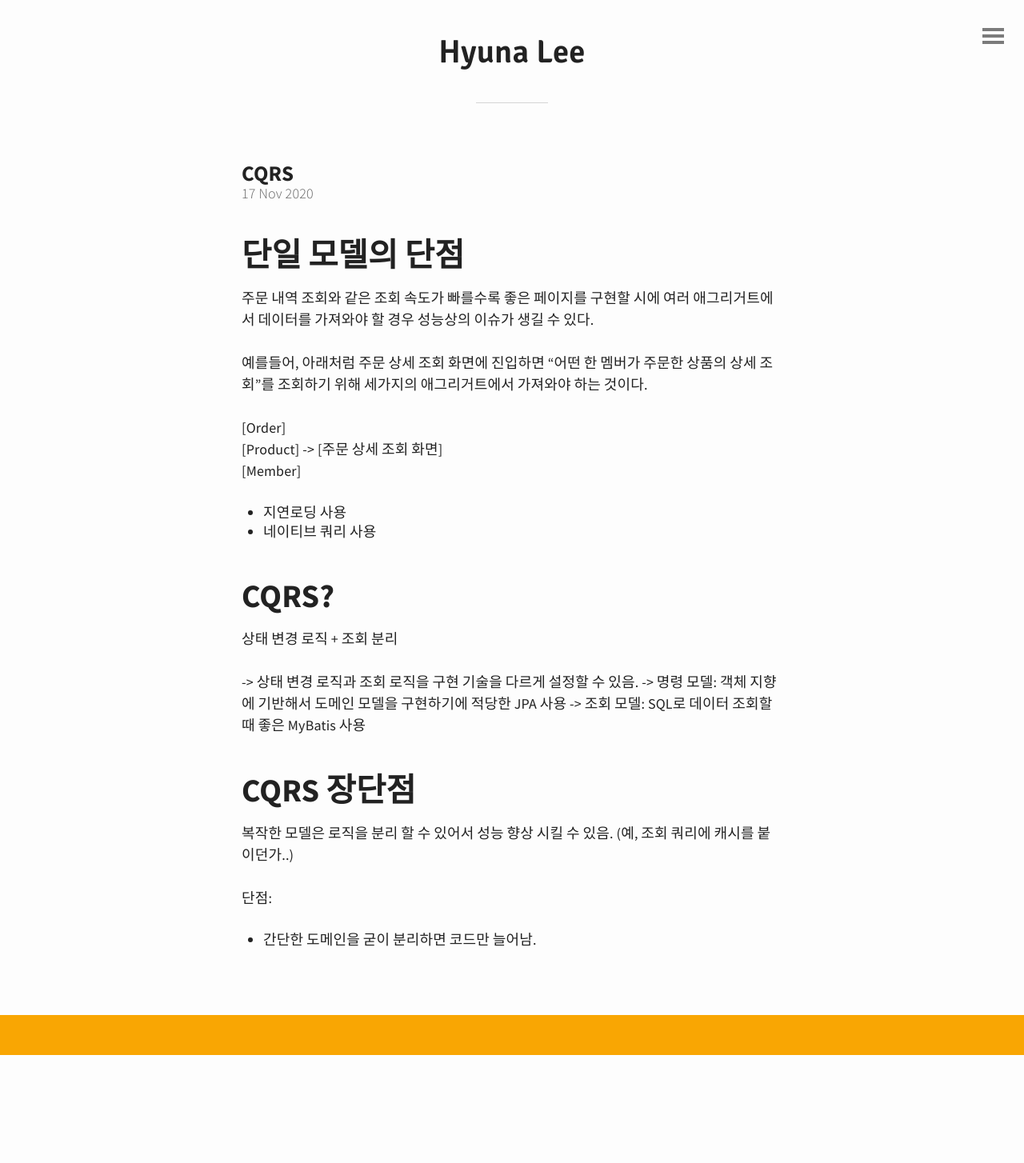
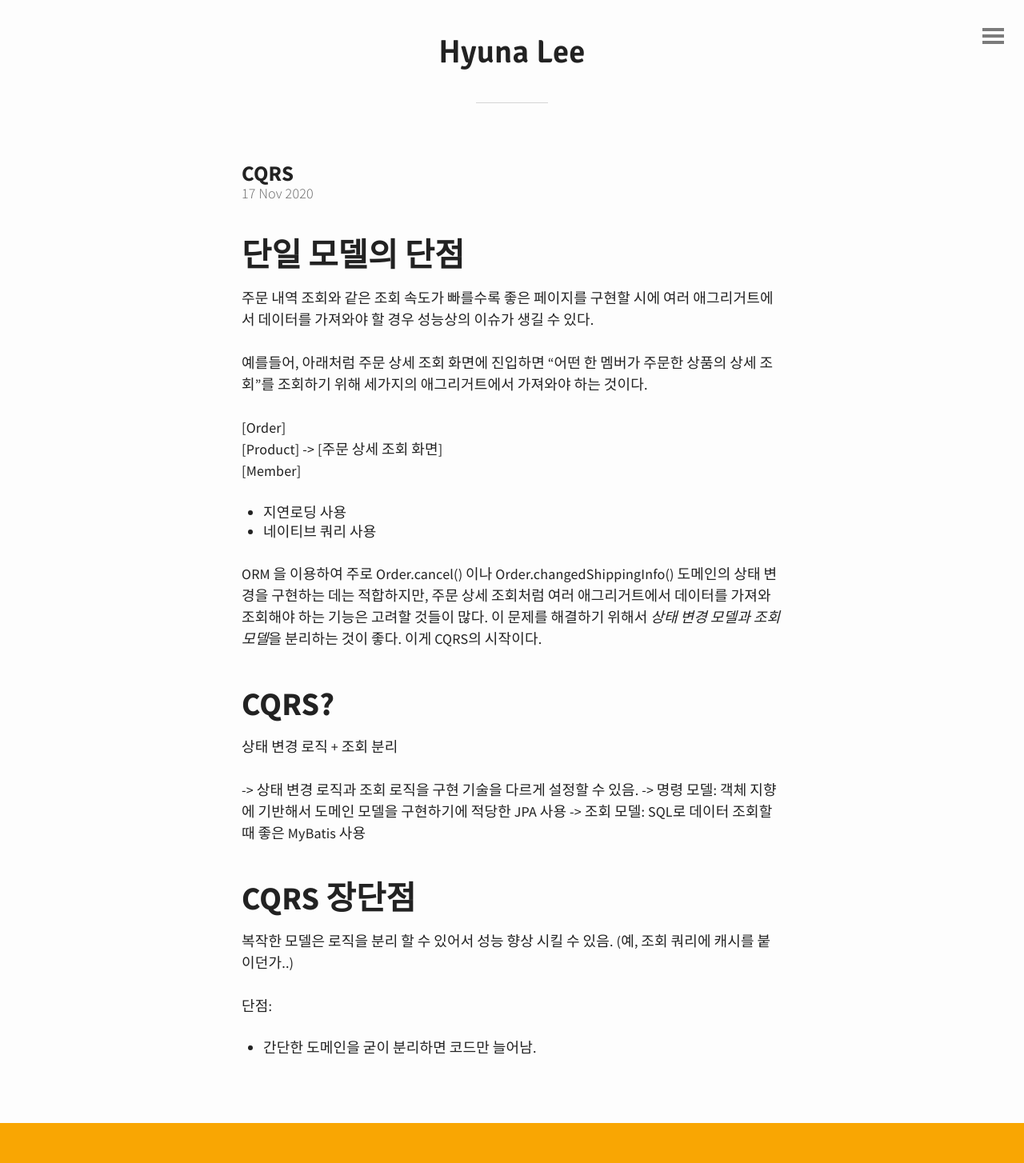
Before and after one commit to hyunalee419/hyunalee419.github.io, a Jekyll site: the page built from _posts/2020-11-17-cqrs.md, in a window 1280 px wide. Shown: the whole page at 80% size. Built offline with Jekyll 4.4.1, drawn with Linux system fonts in a browser that asks for light colours; comment, search, counter and statistics services are not loaded; before the commit the page ends 1319 px from its top, so only the background shows below that.

Commit message:
Update 2020-11-17-cqrs.md

```diff
--- a/_posts/2020-11-17-cqrs.md
+++ b/_posts/2020-11-17-cqrs.md
@@ -17,6 +17,8 @@ comments: true
 - 지연로딩 사용
 - 네이티브 쿼리 사용
 
+ORM 을 이용하여 주로 Order.cancel() 이나 Order.changedShippingInfo() 도메인의 상태 변경을 구현하는 데는 적합하지만, 주문 상세 조회처럼 여러 애그리거트에서 데이터를 가져와 조회해야 하는 기능은 고려할 것들이 많다. 이 문제를 해결하기 위해서 *상태 변경 모델과 조회 모델*을 분리하는 것이 좋다. 이게 CQRS의 시작이다.
+
 # CQRS?
 상태 변경 로직 + 조회 분리
 
```
